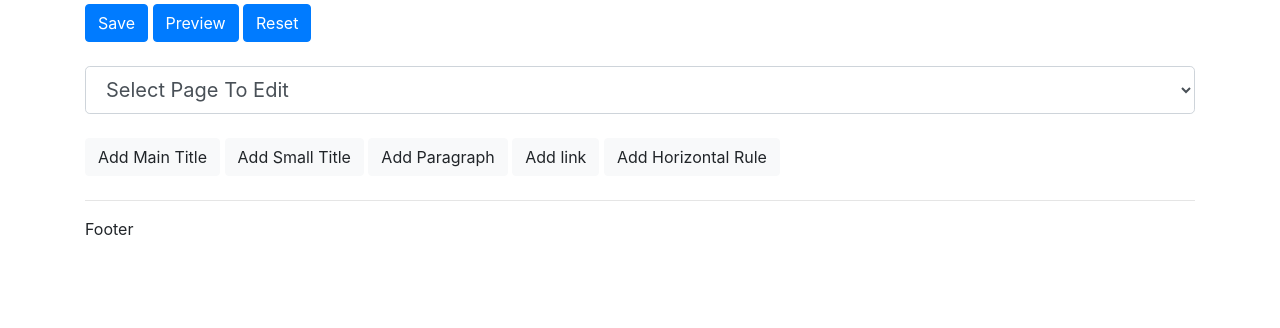
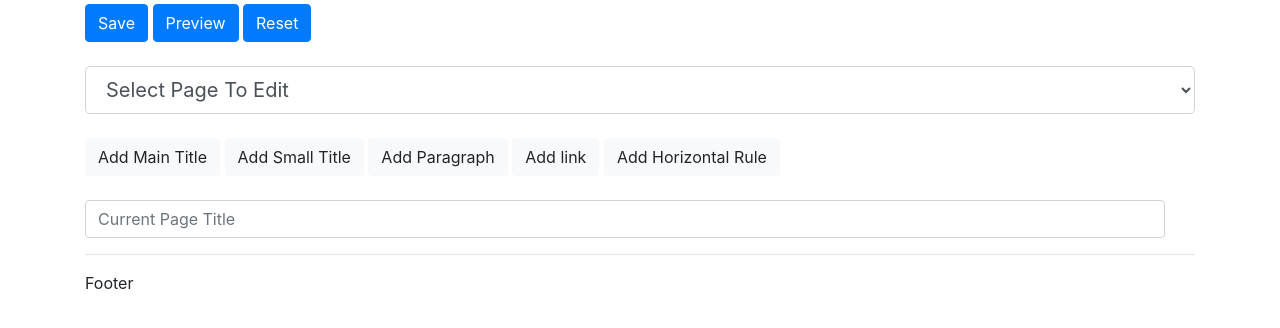
Before and after one commit to AlwaysMaknae/WCMS, a PHP site: page /adminCore.php?Pages in a window 1280 px wide. Shown: the part 192-520 px from the top of the page. Run offline with PHP 8.4, Linux system fonts and the light colour scheme; the visitor is signed in with stand-in values (Sample User, id 1); data that the repository does not hold is empty; some libraries are stand-ins or nearby versions.

Commit message:
PAsring jQ form is done

```diff
--- a/View/adminPages.view.php
+++ b/View/adminPages.view.php
@@ -30,10 +30,6 @@
 	<script src="View/js/AjaxController.js"></script>
 
 
-
-
-
-
 	<div class="appButtons my-4">
 		<button type="button" class="btn btn-light add" name="h2"> Add Main Title</button>
 		<button type="button" class="btn btn-light add" name="h3"> Add Small Title </button>
@@ -44,8 +40,17 @@
 
 
 
+	<div class="row container">
+		<input type="text" name="pageTitle" value=""
+		placeholder="Current Page Title" class="form-control form-control-md">
+		<hr/>
+	</div>
 	<div id="app"></div>
-	<div id="input" style="display:none"></div>
+	<div id="input"
+
+
+
+	></div>
 
 
 
--- a/View/js/AjaxController.js
+++ b/View/js/AjaxController.js
@@ -7,10 +7,14 @@ $(function(){
 
       if(data != "false"){
         var content = JSON.parse(data);
-        $( "#input" ).html( content["content"] );
+        //$( "#input" ).html( content["content"] );
       }
 
-      PublicApp.loadStuff( content["content"]  );
+      PublicApp.loadStuff({
+        content: content["content"],
+        title: content["title"]
+
+      });
 
     });
   });
--- a/View/js/app.js
+++ b/View/js/app.js
@@ -1,15 +1,22 @@
 
 var PublicApp;
-$(function(){
- PublicApp = new App();
-});
+
+  $(function(){
+    PublicApp = new App();
+  });
 
 
 
-function App(App = {contentSelector:"#app", buttonSelector:".add", submitSelector:".submit"}){
+function App( App = {
+  contentSelector:"#app",
+  buttonSelector:".add",
+  submitSelector:".submit",
+  titleSelector:"#pageTitle"
+  }){
 
   var Ents = { p:"Paragraph", h2:"MainTitle", h3:"SmallTitle", a:"Paragraph", hr:"HorizontalRule" };
-  var EntsI = { p:"ParagraphInput", h2:"MainTitleInput", h3:"SmallTitleInput", a:"LinkInput", hr:"HorizontalRule" };
+  var EntsI = { p:"ParagraphInput", h2:"MainTitleInput",
+  h3:"SmallTitleInput", a:"LinkInput", hr:"HorizontalRuleInput" };
   var appPage = new Page( App.contentSelector ,[]);
 
 
@@ -19,6 +26,7 @@ function App(App = {contentSelector:"#app", buttonSelector:".add", submitSelecto
   $( App.contentSelector ).disableSelection();
 
 
+// Adding Btns
   $( App.buttonSelector ).each(function(e){
      var newEntity = $(this).attr("name");
      $(this).click( function(){
@@ -27,10 +35,19 @@ function App(App = {contentSelector:"#app", buttonSelector:".add", submitSelecto
      });
   });
 
+
+//Submit buttons
   $( App.submitSelector ).each(function(e){
     $(this).click( function(){
      var action = $(this).attr("name");
-     console.log(action);
+     //console.log(action);
+     if(action == "Save"){
+       var htmlParsed = appPage.parse();
+       $("#input").html(htmlParsed);
+     } else if(action == "Preview"){
+       var htmlParsed = appPage.parse();
+       $("#input").html(htmlParsed);
+     }
     });
   });
 
@@ -38,9 +55,8 @@ function App(App = {contentSelector:"#app", buttonSelector:".add", submitSelecto
 
   this.loadStuff = function(data){
     appPage.empty();
-    var pageEl = new window[ EntsI.p ]( data );
+    var pageEl = new window[ EntsI.p ]( data.content );
     appPage.add( pageEl );
-
   }
 
 }
@@ -77,6 +93,32 @@ function Page(app, elements = []){
   }
 
 
+  this.parse = function(){
+    var input = $(app + " input, " + app + " textarea");
+    var page = "";
+
+    var ei = "";
+    var boxi = "";
+    input.each(function(e){
+      boxi = $(this).attr("class").split("-")[1];
+      if( boxi == "hr"){
+        page += "<" +boxi+ " />";
+      } else if (boxi == "a") {
+        page += "<" +boxi+ " href='" +$(this).next().val() + "' target='_blank' >" + $(this).val() + "</" +boxi+ ">";
+      } else if( boxi == "href"){
+        // nothing ? lel
+      } else {
+        page += "<" +boxi+ ">" + $(this).val() + "</" +boxi+ ">";
+      }
+    });
+
+    console.log(page);
+    return page;
+
+
+  }
+
+
   this.display();
 
 }
--- a/View/js/ents.js
+++ b/View/js/ents.js
@@ -12,16 +12,16 @@ function MainTitle(content){
    Object.assign(this, new Ent("h2", content) );
 }
 
+function SmallTitle(content){
+  Object.assign(this, new Ent("h3", content) );
+}
+
 function HorizontalRule(){
   var b = document.createElement("hr");
   this.b = b;
   this.getElement = function(){
     return b;
   }
-}
-
-function SmallTitle(content){
-  Object.assign(this, new Ent("h3", content) );
 }
 
 function Handle(content = "↕"){
@@ -45,6 +45,12 @@ function MainTitleInput(content=""){
 
 function SmallTitleInput(content=""){
   Object.assign(this, new InputEnt("h3", content, "Small Title (h3) ") );
+}
+
+function HorizontalRuleInput(content=""){
+  Object.assign(this, new InputEnt("hr", content, "Small Title (h3) ") );
+  $(this.getElement()).attr("disabled" , true);
+  $(this.getElement()).attr("value", "Horizontal Rule");
 }
 
 
```
